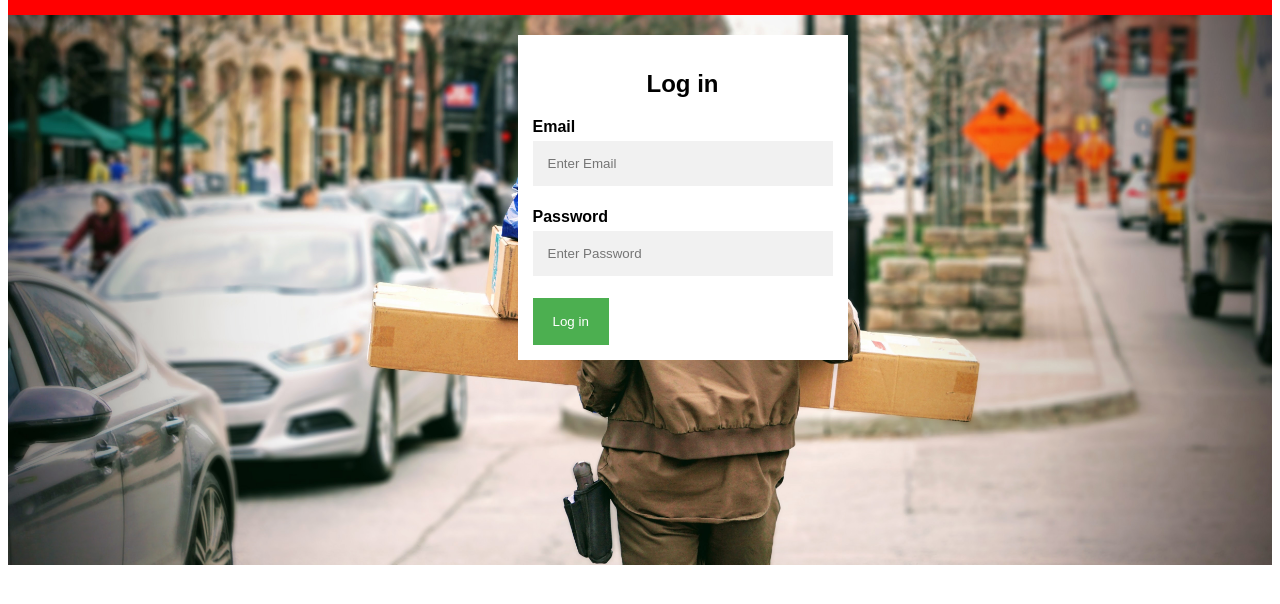
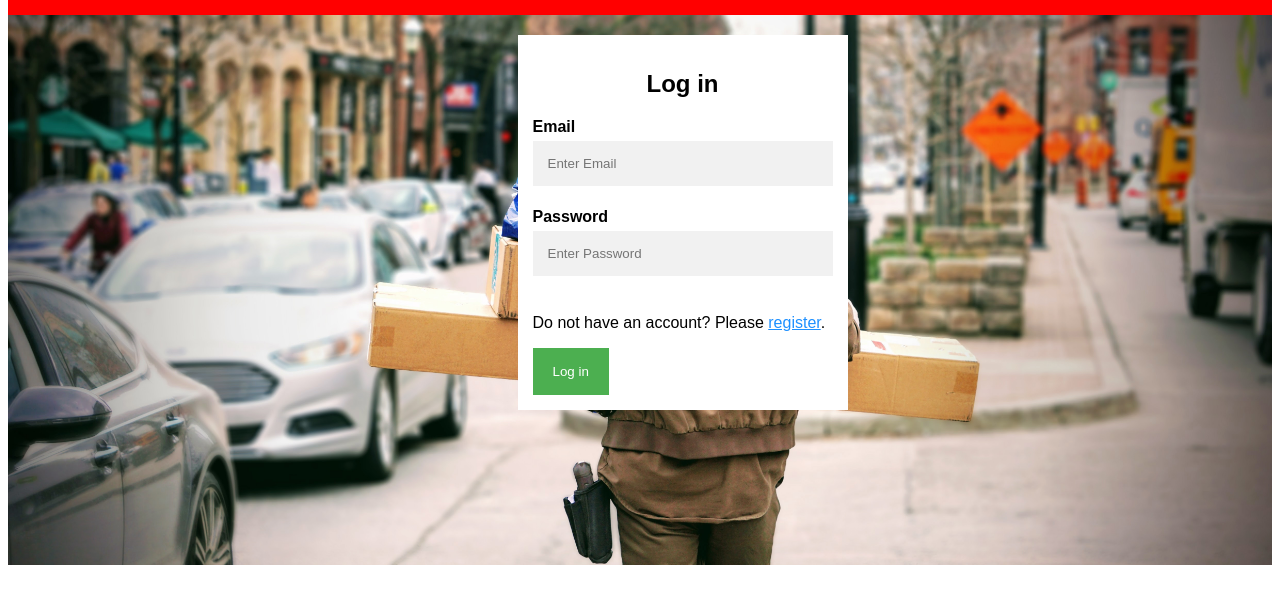
Before and after one commit to JumaKahiga/sendIT, a plain HTML site: page login.html in a window 1280 px wide. Shown: the part 96-700 px from the top of the page. Drawn offline with Linux system fonts and the light colour scheme.

Commit message:
[finishes #161612189] creation of login page

```diff
--- a/login.html
+++ b/login.html
@@ -45,6 +45,8 @@
             <label for="psw"><b>Password</b></label>
             <input type="password" placeholder="Enter Password" name="psw" required>
 
+            <p>Do not have an account? Please <a href="register.html" style="color:dodgerblue">register</a>.</p>
+
           <button type="submit" class="btn">Log in</button>
         </form>
 
```
